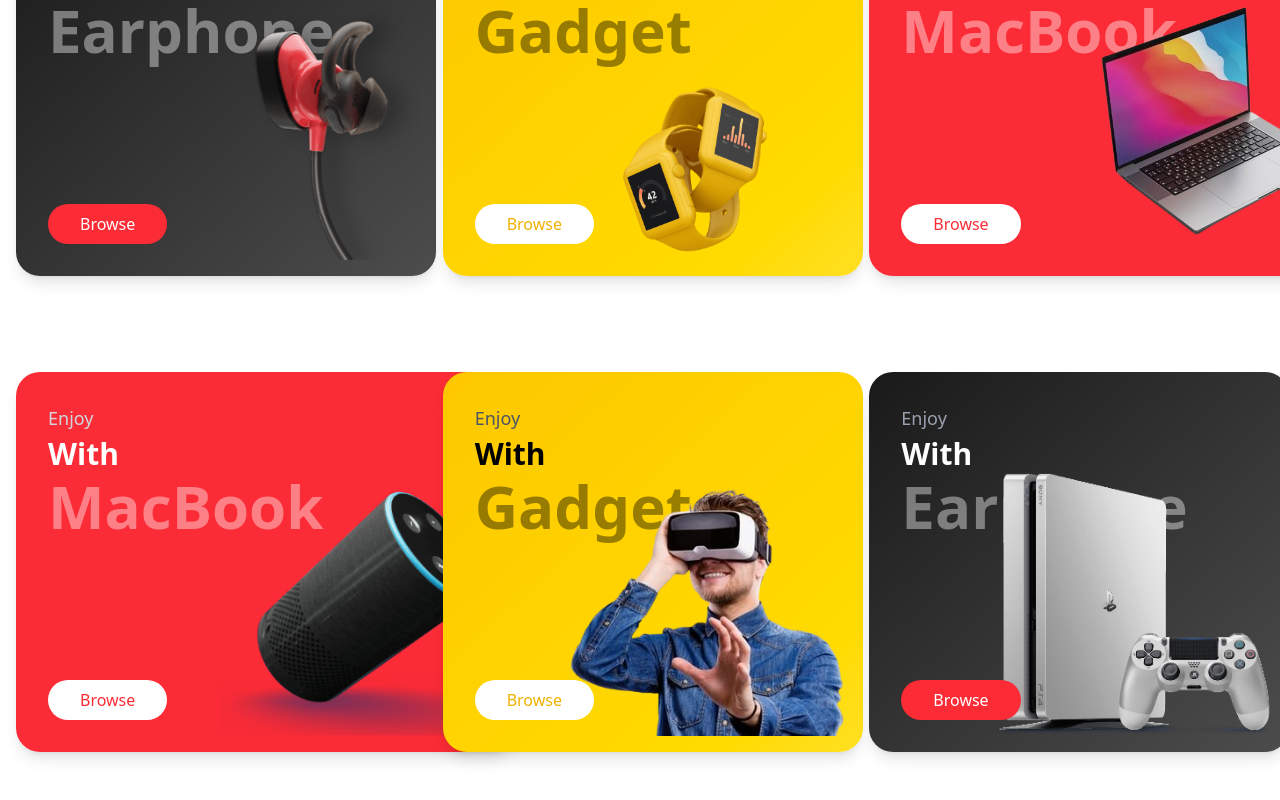
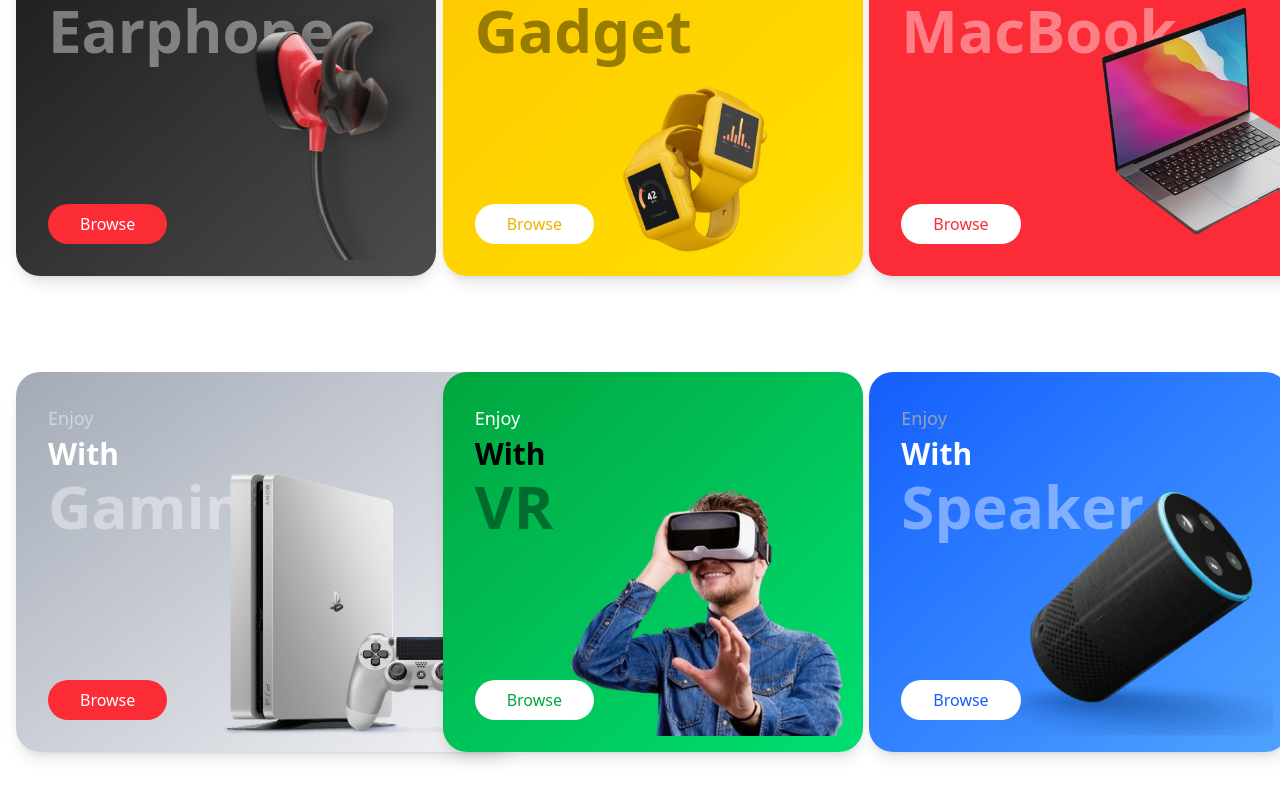
Before and after one commit to PrincxDevitt/App_Ecommerce, a React (Vite) app: page / in a window 1280 px wide. Shown: the part 710-1510 px from the top of the page. Built offline with nearby package versions, Linux system fonts and the light colour scheme.

Commit message:
Terminado las categorias
Se terminaron las categorias

```diff
--- a/src/components/Category2.jsx
+++ b/src/components/Category2.jsx
@@ -8,37 +8,37 @@
   return (
     <div className='py-12 px-4'>
       <div className='grid grid-cols-1 sm:grid-cols-2 lg:grid-cols-3 gap-8'>
-        {/* First col (MacBook moved here) */}
-        <div className='p-8 bg-gradient-to-br from-red-500 to-red-500 text-white rounded-3xl relative h-[380px] w-full sm:w-[500px] flex flex-col justify-between items-start shadow-lg ml-auto'>
+        {/* First col */}
+        <div className='p-8 bg-gradient-to-br from-gray-400/90 to-gray-100 text-white rounded-3xl relative h-[380px] w-full sm:w-[500px] flex flex-col justify-between items-start shadow-lg ml-auto'>
           <div>
             <p className='mb-1 text-gray-300 text-lg'>Enjoy</p>
             <p className='text-3xl font-semibold mb-1'>With</p>
-            <p className='text-5xl xl:text-6xl font-bold opacity-40'>MacBook</p>
+            <p className='text-5xl xl:text-6xl font-bold opacity-40'>Gaming</p>
           </div>
-          <Button text="Browse" bgColor="bg-white" textColor="text-red-500" />
-          <img src={Image3} alt="MacBook" className='w-[280px] absolute bottom-4 right-4' />
+          <Button text="Browse" bgColor="bg-red-500" textColor="text-white"/>
+          <img src={Image1} alt="Play" className='w-[280px] absolute bottom-4 right-4' />
         </div>
 
         {/* Second col */}
-        <div className='p-8 bg-gradient-to-br from-yellow-400 to-yellow-300 text-black rounded-3xl relative h-[380px] w-full sm:w-[420px] flex flex-col justify-between items-start shadow-lg mx-auto'>
+        <div className='p-8 bg-gradient-to-br from-green-600 to-green-400 text-black rounded-3xl relative h-[380px] w-full sm:w-[420px] flex flex-col justify-between items-start shadow-lg mx-auto'>
           <div>
-            <p className='mb-1 text-gray-600 text-lg'>Enjoy</p>
+            <p className='mb-1 text-white text-lg'>Enjoy</p>
             <p className='text-3xl font-semibold mb-1'>With</p>
-            <p className='text-5xl xl:text-6xl font-bold opacity-40'>Gadget</p>
+            <p className='text-5xl xl:text-6xl font-bold opacity-40'>VR</p>
           </div>
-          <Button text="Browse" bgColor="bg-white" textColor="text-yellow-500" />
+          <Button text="Browse" bgColor="bg-white" textColor="text-green-600"/>
           <img src={Image2} alt="Watch" className='w-[280px] absolute bottom-4 right-4' />
         </div>
 
         {/* Third col (Earphone moved here) */}
-        <div className='p-8 bg-gradient-to-br from-black/90 to-black/70 text-white rounded-3xl relative h-[380px] w-full sm:w-[420px] flex flex-col justify-between items-start shadow-lg mx-auto'>
+        <div className='p-8 bg-gradient-to-br from-blue-600 to-blue-400 text-white rounded-3xl relative h-[380px] w-full sm:w-[420px] flex flex-col justify-between items-start shadow-lg mx-auto'>
           <div>
             <p className='mb-1 text-gray-400 text-lg'>Enjoy</p>
             <p className='text-3xl font-semibold mb-1'>With</p>
-            <p className='text-5xl xl:text-6xl font-bold opacity-40'>Earphone</p>
+            <p className='text-5xl xl:text-6xl font-bold opacity-40'>Speaker</p>
           </div>
-          <Button text="Browse" bgColor="bg-red-500" textColor="text-white" />
-          <img src={Image1} alt="Earphone" className='w-[280px] absolute bottom-4 right-4' />
+          <Button text="Browse" bgColor="bg-white" textColor="text-blue-600" />
+          <img src={Image3} alt="Earphone" className='w-[280px] absolute bottom-4 right-4' />
         </div>
       </div>
     </div>
```
